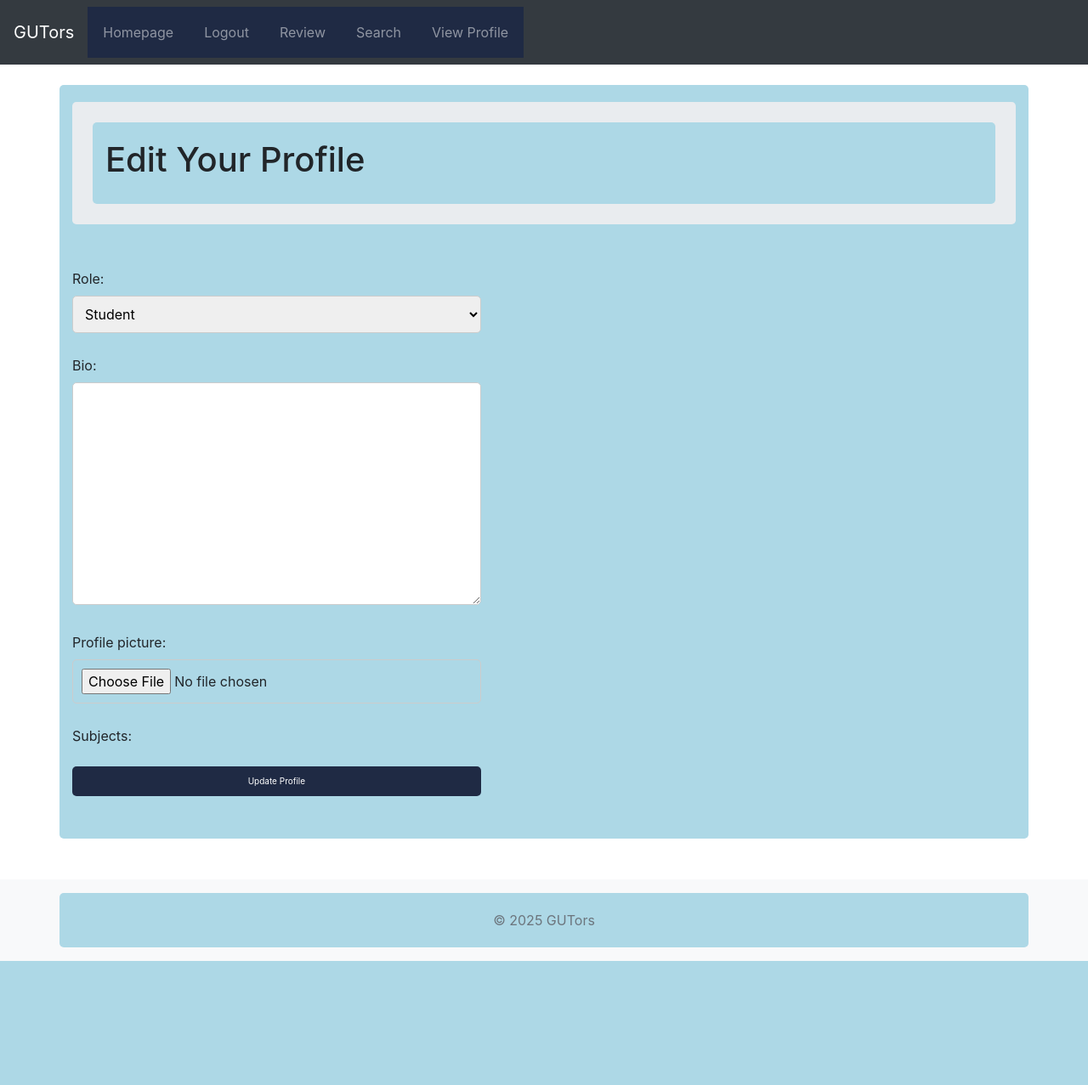
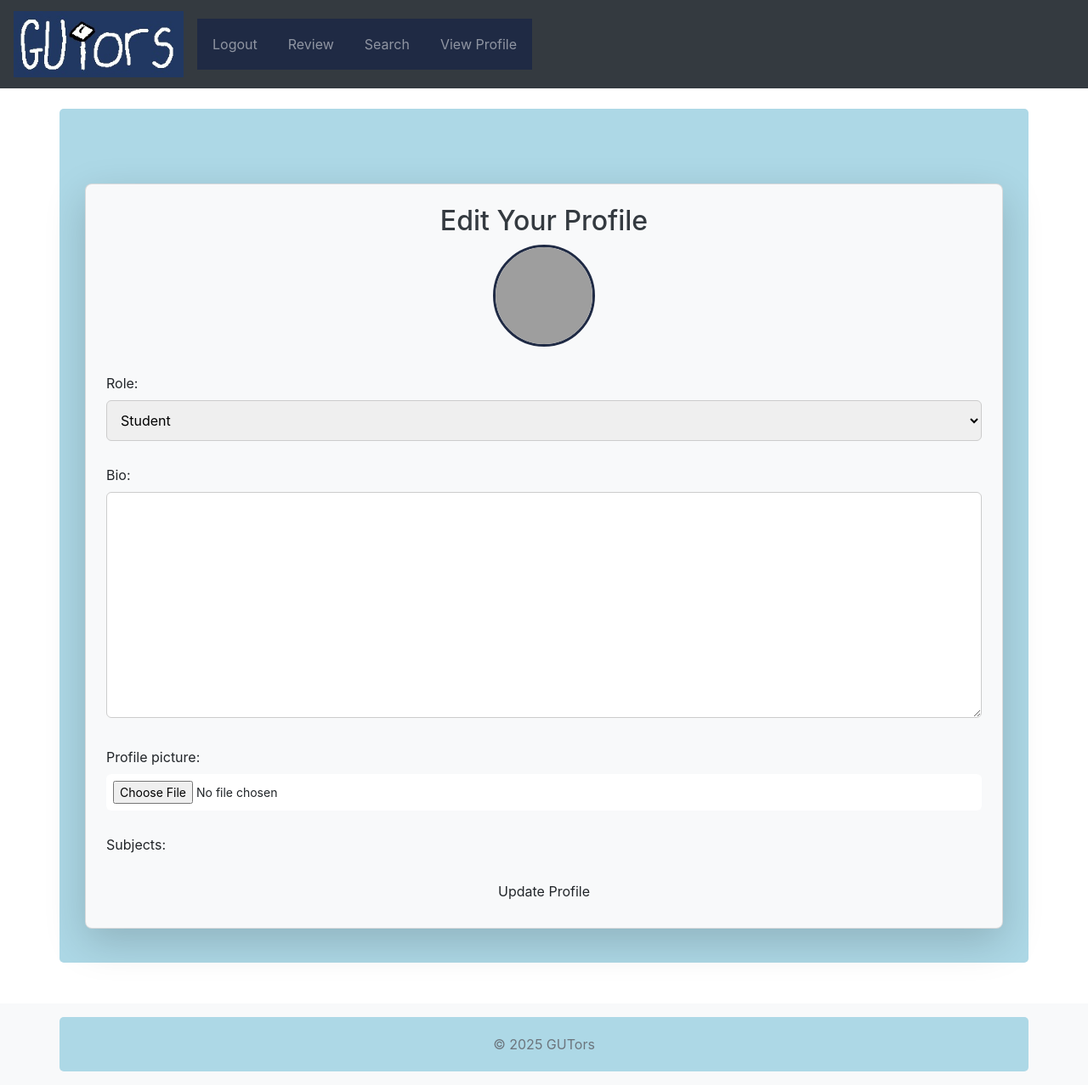
Before and after one commit to tkeillor/GUTors, a Django app: page /GUTors/register_profile/ in a window 1280 px wide. Shown: the whole page at 85% size. Before the commit the page ends 1131 px from the top, so only its background shows below. Run offline with Django 3.2, Linux system fonts and the light colour scheme; the visitor is signed in with stand-in values (Sample User, id 1); data comes from the database, SQL or seed files in the repository; data that the repository does not hold is empty; some libraries are stand-ins or nearby versions; grey boxes are pictures that could not be loaded.

Commit message:
Stylistic changes

```diff
--- a/static/css/styles.css
+++ b/static/css/styles.css
@@ -201,3 +201,73 @@ form input[type="submit"]:hover, .btn-primary:hover{
         margin-top: 5px;
     }
 }
+
+/* Profile Form Container */
+.profile-form-container {
+    max-width: 600px;
+    margin: auto;
+}
+
+/* Profile Form Styling */
+.profile-form-container .card {
+    border-radius: 8px;
+}
+
+.profile-form-container h2 {
+    color: #1f2a44;
+}
+
+/* Profile Form Inputs */
+.profile-form-container form input,
+.profile-form-container form select,
+.profile-form-container form textarea {
+    width: 100%;
+    padding: 12px;
+    margin-bottom: 12px;
+    border-radius: 6px;
+    border: 1px solid #ccc;
+    font-size: 16px;
+}
+
+/* File Upload (Profile Picture) */
+.profile-form-container form input[type="file"] {
+    padding: 8px;
+    border: none;
+    background-color: white;
+    font-size: 14px;
+}
+
+/* Profile Submit Button */
+.btn-profile-submit {
+    background-color: #1f2a44;
+    color: white;
+    border: none;
+    padding: 12px 20px;
+    font-size: 18px;
+    font-weight: bold;
+    cursor: pointer;
+    transition: background 0.3s ease-in-out;
+    border-radius: 5px;
+}
+
+.btn-profile-submit:hover {
+    background-color: #29365e;
+}
+
+/* Profile Picture Preview */
+.avatar-preview {
+    display: block;
+    width: 120px;
+    height: 120px;
+    border-radius: 50%;
+    margin: 0 auto 15px;
+    object-fit: cover;
+    border: 3px solid #1f2a44;
+}
+
+/* Mobile Responsiveness */
+@media (max-width: 768px) {
+    .profile-form-container {
+        width: 90%;
+    }
+}
--- a/templates/GUTors_app/base.html
+++ b/templates/GUTors_app/base.html
@@ -13,13 +13,13 @@
 </head>
 <body>
     <nav class="navbar navbar-expand-md navbar-dark bg-dark">
-        <a class="navbar-brand" href="{% url 'GUTors:home' %}">GUTors</a>
+        <a class="navbar-brand" href="{% url 'GUTors:home' %}"><img src="{% static 'images/LOGO.jpg' %}" alt="GUTors logo" class="img-fluid" style="max-width: 200px;"></a>
         <button class="navbar-toggler" type="button" data-toggle="collapse" data-target="#navbarNav" aria-controls="navbarNav" aria-expanded="false" aria-label="Toggle navigation">
             <span class="navbar-toggler-icon"></span>
         </button>
         <div class="collapse navbar-collapse" id="navbarNav">
             <ul class="navbar-nav">
-                <li class="nav-item"><a class="nav-link" href="{% url 'GUTors:home' %}">Homepage</a></li>
+
                 {% if not user.is_authenticated %}
                 <li class="nav-item"><a class="nav-link" href="{% url 'auth_login' %}">Login/Register</a></li>
                 {% endif %}
--- a/templates/GUTors_app/home.html
+++ b/templates/GUTors_app/home.html
@@ -56,8 +56,10 @@
     </ul>
 </div>
 
+{% if not user.is_authenticated %}
 <div class="text-center my-5">
     <h3>Ready to Improve Your Learning?</h3>
-    <a href="{% url 'registration_register' %}" class="btn btn-primary btn-lg mt-2">Get Started</a>
+    <a href="{% url 'auth_login' %}" class="btn btn-primary btn-lg mt-2">Get Started</a>
 </div>
+{% endif %}
 {% endblock %}
--- a/templates/GUTors_app/profile_registration.html
+++ b/templates/GUTors_app/profile_registration.html
@@ -1,34 +1,66 @@
 {% extends 'GUTors_app/base.html' %}
 
-{% load staticfiles %}
+{% load static %}
 
 {% block title_block %}
-    Create profile
+    {% if is_edit %}
+        Edit Your Profile
+    {% else %}
+        Create Profile
+    {% endif %}
 {% endblock %}
 
-
 {% block body_block %}
-<div class="jumbotron p-4">
-    <div class="container">
-        <h1 class="jumbotron-heading">
+<div class="container profile-form-container mt-5">
+    <div class="card p-4 shadow-lg bg-light">
+        <h2 class="text-center text-dark">
             {% if is_edit %}
                 Edit Your Profile
             {% else %}
                 Register Here - Step 2
             {% endif %}
-        </h1>
+        </h2>
+
+        <!-- Profile Picture Preview -->
+        <div class="text-center">
+            <img id="avatarPreview" src="{% static 'images/default-avatar.png' %}" alt="Profile Picture Preview" class="avatar-preview">
+        </div>
+
+        <form method="post"
+              action="{% url 'GUTors:register_profile' %}"
+              enctype="multipart/form-data"
+              class="mt-3">
+            {% csrf_token %}
+
+            <div class="form-group">
+                {{ form.as_p }}
+            </div>
+
+            <div class="text-center">
+                <button type="submit" class="btn btn-profile-submit">
+                    {% if is_edit %}Update Profile{% else %}Create Profile{% endif %}
+                </button>
+            </div>
+        </form>
     </div>
 </div>
 
-<div class="container">
-    <div class="row">
-        <form method="post"
-              action="{% url 'GUTors:register_profile' %}"
-              enctype="multipart/form-data">
-            {% csrf_token %}
-            {{ form.as_p }}
-            <input type="submit" value="{% if is_edit %}Update Profile{% else %}Create Profile{% endif %}" />
-        </form>
-    </div>
-</div>
+<!-- JavaScript for Live Profile Picture Preview -->
+<script>
+    document.addEventListener("DOMContentLoaded", function () {
+        const fileInput = document.querySelector("input[type='file']");
+        const previewImage = document.getElementById("avatarPreview");
+
+        fileInput.addEventListener("change", function (event) {
+            const file = event.target.files[0];
+            if (file) {
+                const reader = new FileReader();
+                reader.onload = function (e) {
+                    previewImage.src = e.target.result;
+                };
+                reader.readAsDataURL(file);
+            }
+        });
+    });
+</script>
 {% endblock %}
```
